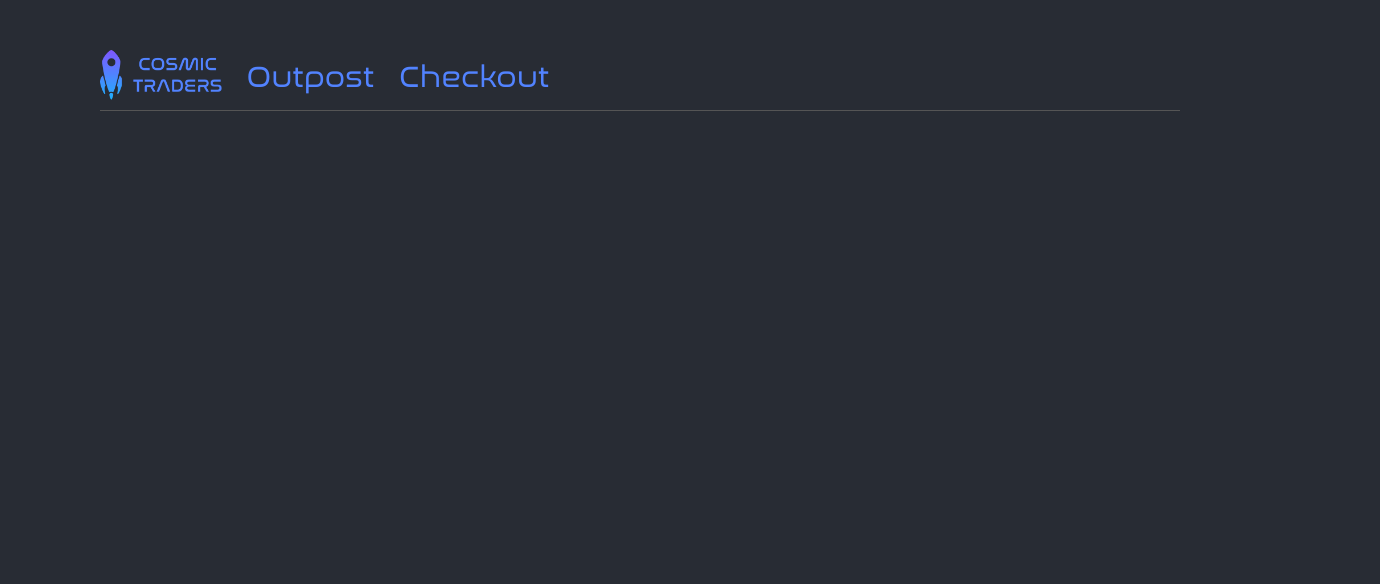
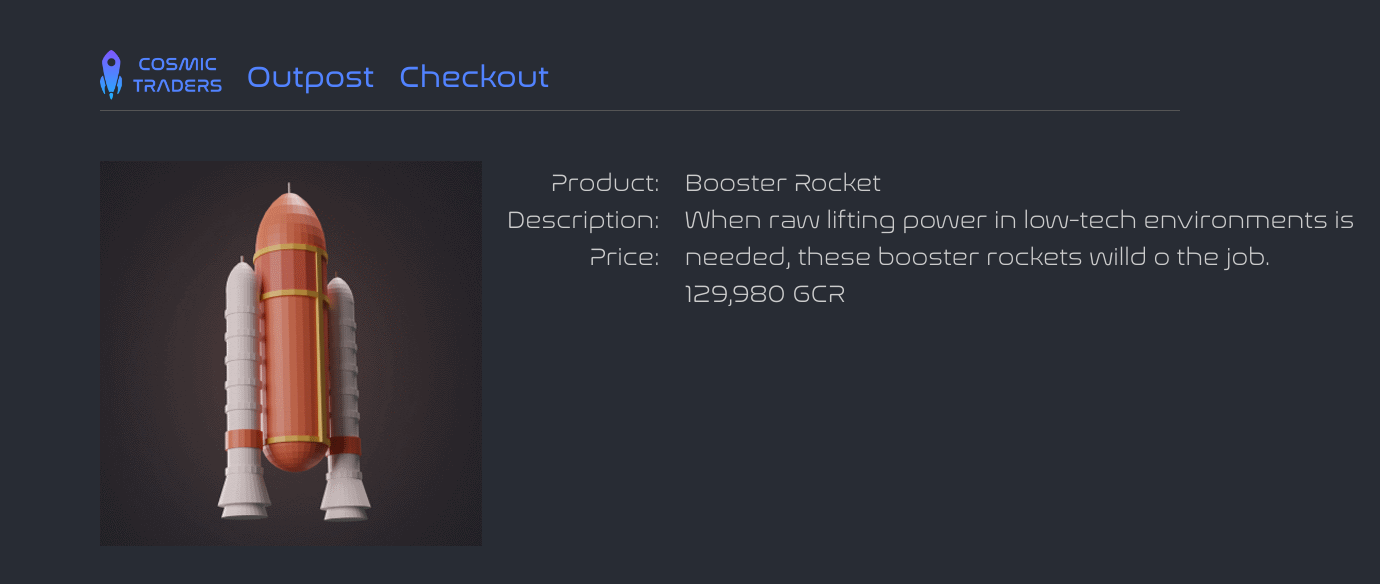
Before and after one commit to lightspeed-academy/lightspeed-react-cosmic-traders, a React (Create React App) app: page /product-details/booster-rocket in a window 1280 px wide. Before the commit this address had no page. Shown: the top 584 px of the page, 1380 px wide, since content can reach past the window. Built offline with nearby package versions, Linux system fonts and the light colour scheme.

Commit message:
19-UsingRouteParameters Complete

```diff
--- a/src/App.js
+++ b/src/App.js
@@ -7,6 +7,7 @@ import {
 
 import Outpost from './outpost/Outpost'
 import Checkout from './checkout/Checkout'
+import ProductDetails from './products/ProductDetails'
 import Header from './header/Header'
 import styles from './App.module.css'
 
@@ -18,6 +19,7 @@ function App() {
         <Routes>
           <Route path="/outpost" element={<Outpost />} />
           <Route path="/checkout" element={<Checkout />} />
+          <Route path="/product-details/:slug" element={<ProductDetails />} />
           <Route path="/" element={<Navigate to="/outpost" />} />
         </Routes>
       </div>
--- a/src/products/Product.js
+++ b/src/products/Product.js
@@ -1,3 +1,5 @@
+import { Link } from 'react-router-dom'
+
 import styles from './Product.module.scss'
 import { toCurrencyFormat } from '../utils/format-utils'
 
@@ -11,7 +13,9 @@ function Product({ productData, addToCart }) {
         <img src={require(`../images/${productData.image}`)} alt="" />
       </div>
       <div className={styles.productDetails}>
-        <div className={styles.title}>{productData.name}</div>
+        <div className={styles.title}>
+          <Link to={`/product-details/${productData.slug}`}>{productData.name}</Link>
+        </div>
         <div className={styles.price}>{toCurrencyFormat(productData.price)}</div>
       </div>
     </>
--- /dev/null
+++ b/src/products/ProductDetails.js
@@ -0,0 +1,33 @@
+import { useParams } from 'react-router-dom'
+
+import styles from './ProductDetails.module.scss'
+import { toCurrencyFormat } from '../utils/format-utils'
+import products from './products.json'
+
+function ProductDetails() {
+  const { slug } = useParams()
+  const product = products.find(product => product.slug === slug)
+
+
+  return (
+    <div className={styles.container}>
+      <div className={styles.product}>
+        <img src={require(`../images/${product.image}`)} alt="" />
+        <div className={styles.productDetails}>
+          <div className={styles.labels}>
+            <div>Product:</div>
+            <div>Description:</div>
+            <div>Price:</div>
+          </div>
+          <div>
+            <div>{product.name}</div>
+            <div>{product.description}</div>
+            <div>{toCurrencyFormat(product.price)}</div>
+          </div>
+        </div>
+      </div>
+    </div>
+  )
+}
+
+export default ProductDetails
--- /dev/null
+++ b/src/products/ProductDetails.module.scss
@@ -0,0 +1,56 @@
+.container {
+  display: flex;
+  width: 100%
+}
+
+.product {
+  display: flex;
+  margin: 50px auto;
+}
+
+.productDetails {
+  display: flex;
+
+  &,
+  & .title {
+    font-family: nasalization-light;
+    font-size: 24px;
+    margin: 0;
+  }
+
+  .labels {
+    text-align: right;
+    margin: 0 25px;
+  }
+}
+
+.productImage {
+  .addToCart {
+    display: none;
+  }
+}
+
+.productImage:hover {
+  img {
+    opacity: .2;
+  }
+}
+
+.productImage:hover {
+  .addToCart {
+    display: block;
+    position: absolute;
+    z-index: 1;
+  }
+}
+
+.inventory {
+  display: block;
+  position: absolute;
+  padding: 10px;
+  right: 10px;
+  top: 10px;
+  background-color: #5D38C4;
+  border-radius: 30px;
+  font-size: 14px;
+}
--- a/src/products/products.json
+++ b/src/products/products.json
@@ -3,72 +3,96 @@
     "name": "Warp Engine",
     "price": 1529995,
     "image": "warp-engine.png",
-    "category": "transport"
+    "category": "transport",
+    "description": "A warp engine capable of speeds up to Warp-9.",
+    "slug": "warp-engine"
   },
   {
     "name": "Double Retro Laser Blammers",
     "price": 129999,
     "image": "double-retro-laser-blammers.png",
-    "category": "weapons"
+    "category": "weapons",
+    "description": "Symetrical, retro-styled laser weapons capable of a combined power of 3 Megawatts! ",
+    "slug": "laser-blammers"
   },
   {
     "name": "Cryogenic Chamber",
     "price": 595995,
     "image": "cryogenic-chamber.png",
-    "category": "equipment"
+    "category": "equipment",
+    "description": "A single-person cryogencic chamber proven safe for long term cryogenic stasis up to 50 years.",
+    "slug": "cryo-chamber"
   },
   {
     "name": "Space Helmet",
     "price": 1275,
     "image": "space-helmet.png",
-    "category": "equipment"
+    "category": "equipment",
+    "description": "Don't leave your spaceship with out it!",
+    "slug": "helmet"
   },
   {
     "name": "Teleporter",
     "price": 655999,
     "image": "teleporter.png",
-    "category": "transport"
+    "category": "transport",
+    "description": "Our safest teleporter to date with a powerful focused beam capable of cutting through the most annoying interference.",
+    "slug": "teleporter"
   },
   {
     "name": "Targeting Viewport",
     "price": 29995,
     "image": "targeting-viewport.png",
-    "category": "weapons"
+    "category": "weapons",
+    "description": "A high-resolution targeting viewport which interfaces with all of our weapons.",
+    "slug": "viewport"
   },
   {
     "name": "Tractor Beam",
     "price": 345990,
     "image": "tractor-beam.png",
-    "category": "weapons"
+    "category": "weapons",
+    "description": "Primarily for transportation on non-animated objects, not recommended for biological transportation.",
+    "slug": "tractor-beam"
   },
   {
     "name": "Radar Array",
     "price": 220995,
     "image": "radar-array.png",
-    "category": "defense"
+    "category": "defense",
+    "description": "A powerful radar capable of close range and long range detection up to 1/2 parsec.",
+    "slug": "radar-array"
   },
   {
     "name": "Jetpack",
     "price": 12995,
     "image": "jetpack.png",
-    "category": "transport"
+    "category": "transport",
+    "description": "A jetpack providing unparalleled control and safety features.",
+    "slug": "jetpack"
   },
   {
     "name": "Universal Translator",
     "price": 9895,
     "image": "universal-translator.png",
-    "category": "equipment"
+    "category": "equipment",
+    "description": "Finally an easy way to communicate with all known species!",
+    "slug": "translator"
   },
   {
     "name": "Booster Rocket",
     "price": 129980,
     "image": "booster-rocket.png",
-    "category": "transport"
+    "category": "transport",
+    "description": "When raw lifting power in low-tech environments is needed, these booster rockets willd o the job.",
+    "slug": "booster-rocket"
   },
   {
     "name": "Shield Generator",
     "price": 485700,
     "image": "shield-generator.png",
-    "category": "defense"
+    "category": "defense",
+    "description": "Don't leave friendly space without our post powerful shield generator to date!",
+    "slug": "shield-generator"
   }
 ]
```
